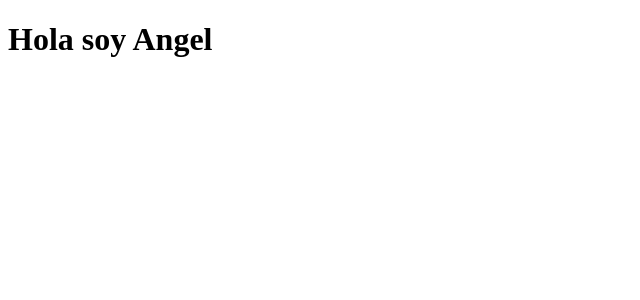
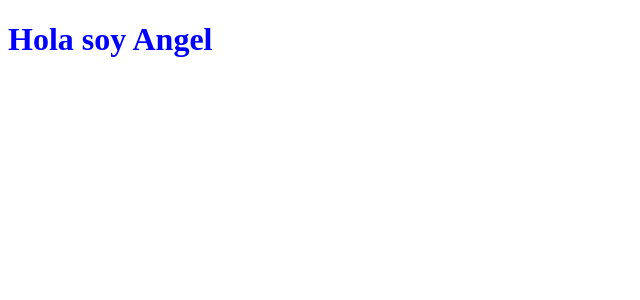
Before and after one commit to ValenciaArcega/hasi, a React (Vite) app: page / in a window 1280 px wide. Shown: the top 300 px of the page, without its empty margins (0-640 px from the left). Built offline with nearby package versions, Linux system fonts and the light colour scheme.

Commit message:
test: dist changes

```diff
--- a/main.jsx
+++ b/main.jsx
@@ -1,5 +1,5 @@
 import { createRoot } from 'react-dom/client';
-import { App } from "/src/App";
+import { App } from "./src/App";
 
 const root = createRoot(document.getElementById('app'));
 
--- /dev/null
+++ b/src/App.css
@@ -0,0 +1,3 @@
+h1 {
+  color: blue;
+}
--- a/src/App.jsx
+++ b/src/App.jsx
@@ -1,4 +1,5 @@
 import Login from './components/Login';
+import './App.css';
 
 export function App() {
   return (
```
